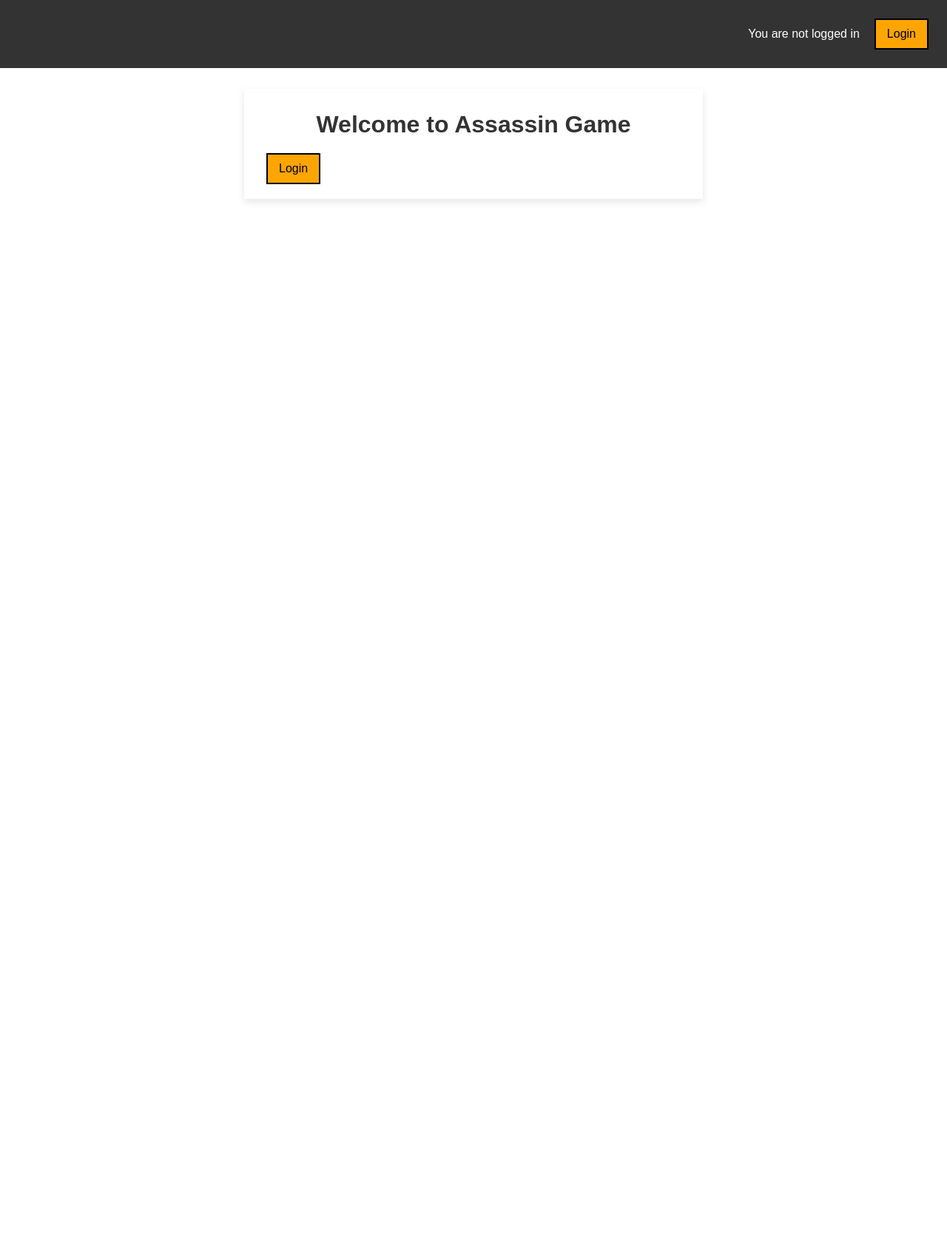
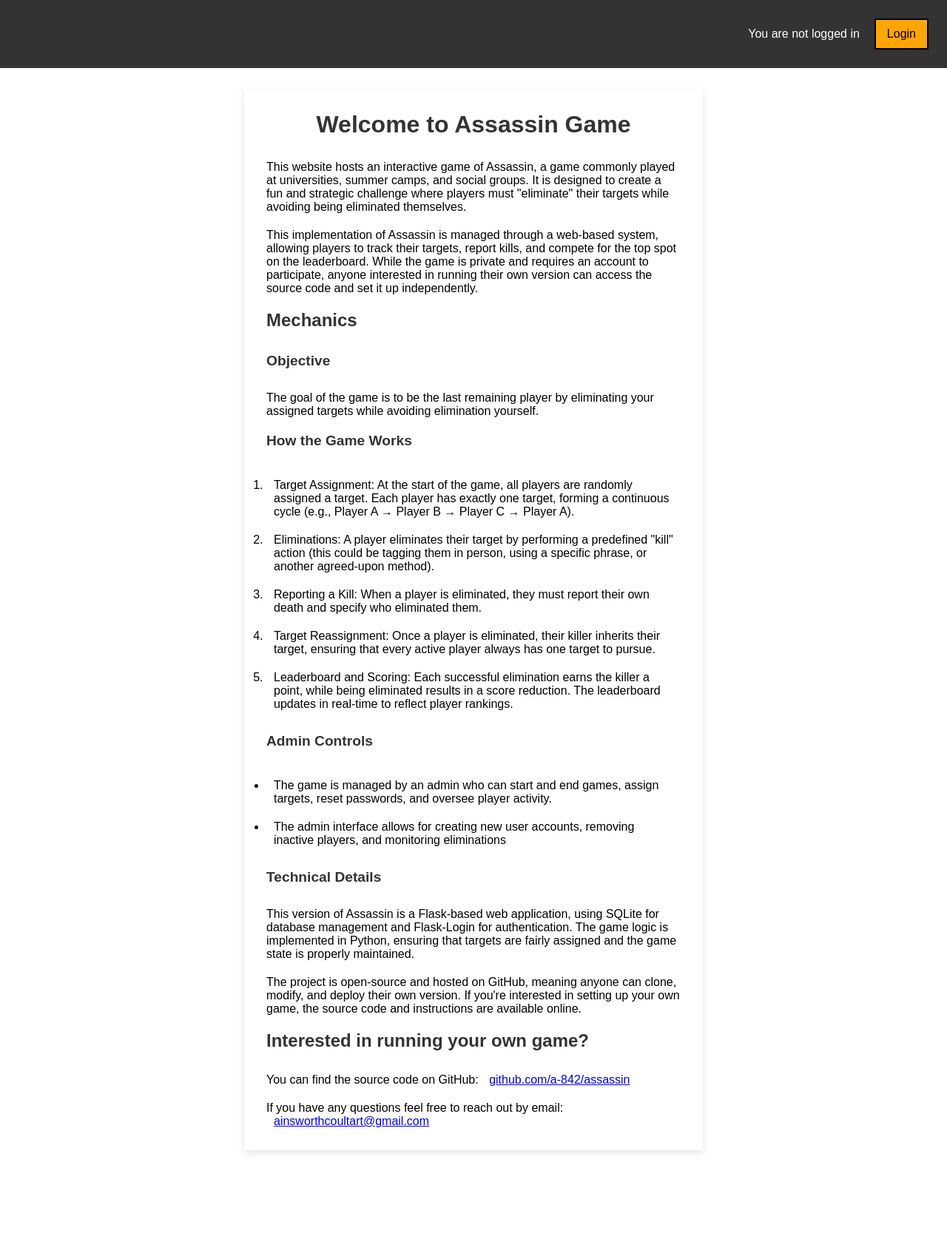
Before and after one commit to a-842/assassin, a Flask app: page / in a window 1280 px wide. Shown: the whole page at 74% size. Before the commit the page ends 273 px from the top, so only its background shows below. Run offline with Flask 3, Linux system fonts and the light colour scheme.

Commit message:
add intro text

```diff
--- a/templates/index.html
+++ b/templates/index.html
@@ -4,6 +4,29 @@
 
 {% block content %}
     <h1>Welcome to Assassin Game</h1>
-    <a href="{{ url_for('login') }}"><button>Login</button></a>
+    <p>This website hosts an interactive game of Assassin, a game commonly played at universities, summer camps, and social groups. It is designed to create a fun and strategic challenge where players must "eliminate" their targets while avoiding being eliminated themselves.</p>
+    <p>This implementation of Assassin is managed through a web-based system, allowing players to track their targets, report kills, and compete for the top spot on the leaderboard. While the game is private and requires an account to participate, anyone interested in running their own version can access the source code and set it up independently.</p>
+    <h2>Mechanics</h2>
+    <h3>Objective</h3>
+    <p>The goal of the game is to be the last remaining player by eliminating your assigned targets while avoiding elimination yourself.</p>
+    <h3>How the Game Works</h3>
+    <ol>
+        <li>Target Assignment: At the start of the game, all players are randomly assigned a target. Each player has exactly one target, forming a continuous cycle (e.g., Player A → Player B → Player C → Player A).</li>
+        <li>Eliminations: A player eliminates their target by performing a predefined "kill" action (this could be tagging them in person, using a specific phrase, or another agreed-upon method).</li>
+        <li>Reporting a Kill: When a player is eliminated, they must report their own death and specify who eliminated them.</li>
+        <li>Target Reassignment: Once a player is eliminated, their killer inherits their target, ensuring that every active player always has one target to pursue.</li>
+        <li>Leaderboard and Scoring: Each successful elimination earns the killer a point, while being eliminated results in a score reduction. The leaderboard updates in real-time to reflect player rankings.</li>
+    </ol>
+    <h3>Admin Controls</h3>
+    <ul>
+        <li>The game is managed by an admin who can start and end games, assign targets, reset passwords, and oversee player activity.</li>
+        <li>The admin interface allows for creating new user accounts, removing inactive players, and monitoring eliminations</li>
+    </ul>
+    <h3>Technical Details</h3>
+    <p>This version of Assassin is a Flask-based web application, using SQLite for database management and Flask-Login for authentication. The game logic is implemented in Python, ensuring that targets are fairly assigned and the game state is properly maintained.</p>
+    <p>The project is open-source and hosted on GitHub, meaning anyone can clone, modify, and deploy their own version. If you're interested in setting up your own game, the source code and instructions are available online.</p>
+    <h2>Interested in running your own game?</h2>
+    <p>You can find the source code on GitHub: <a href="https://github.com/a-842/assassin">github.com/a-842/assassin</a></p>
+    <p>If you have any questions feel free to reach out by email: <a href="mailto:ainsworthcoultart@gmail.com">ainsworthcoultart@gmail.com</a></p>
 
 {% endblock %}
```
